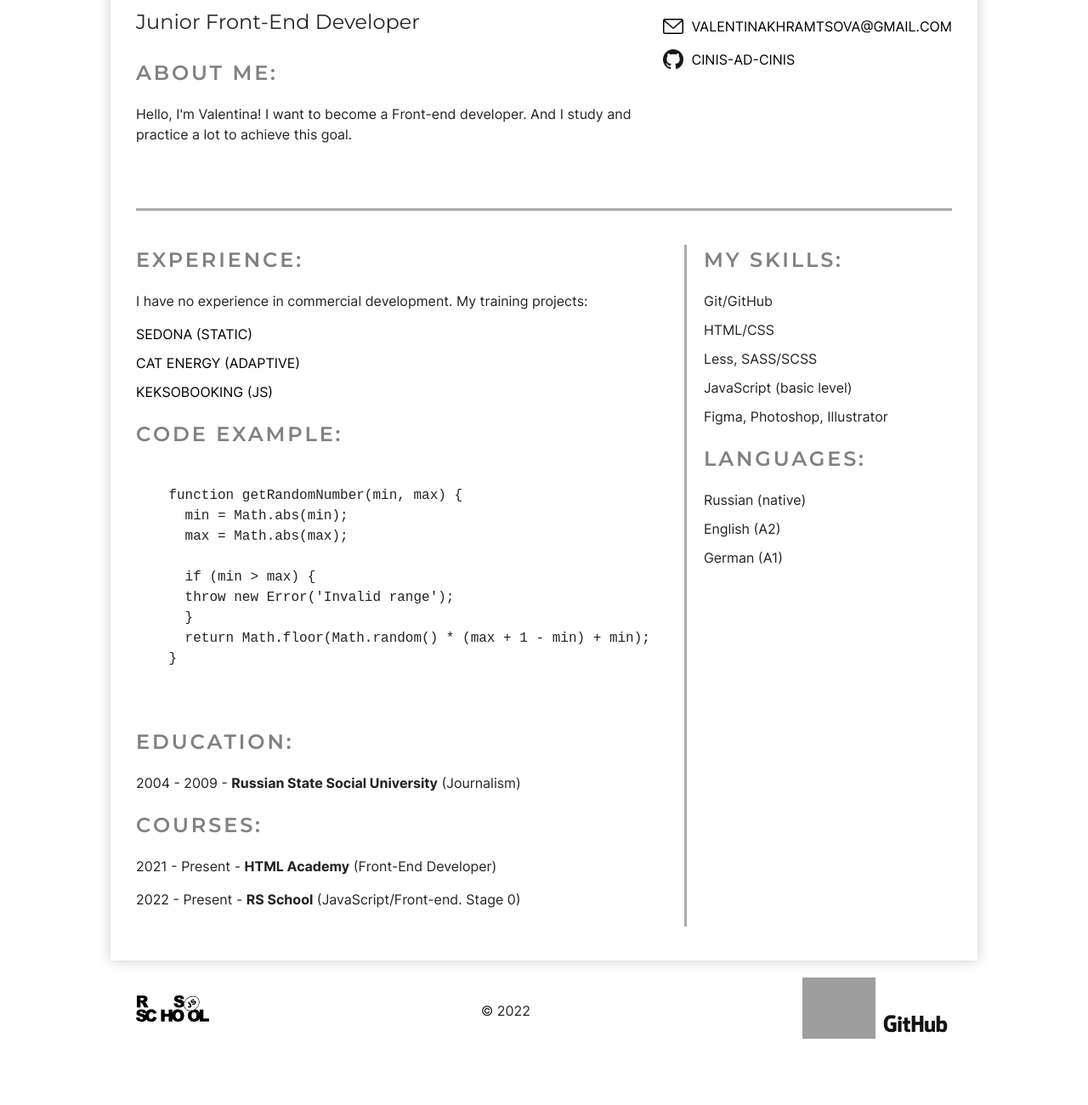
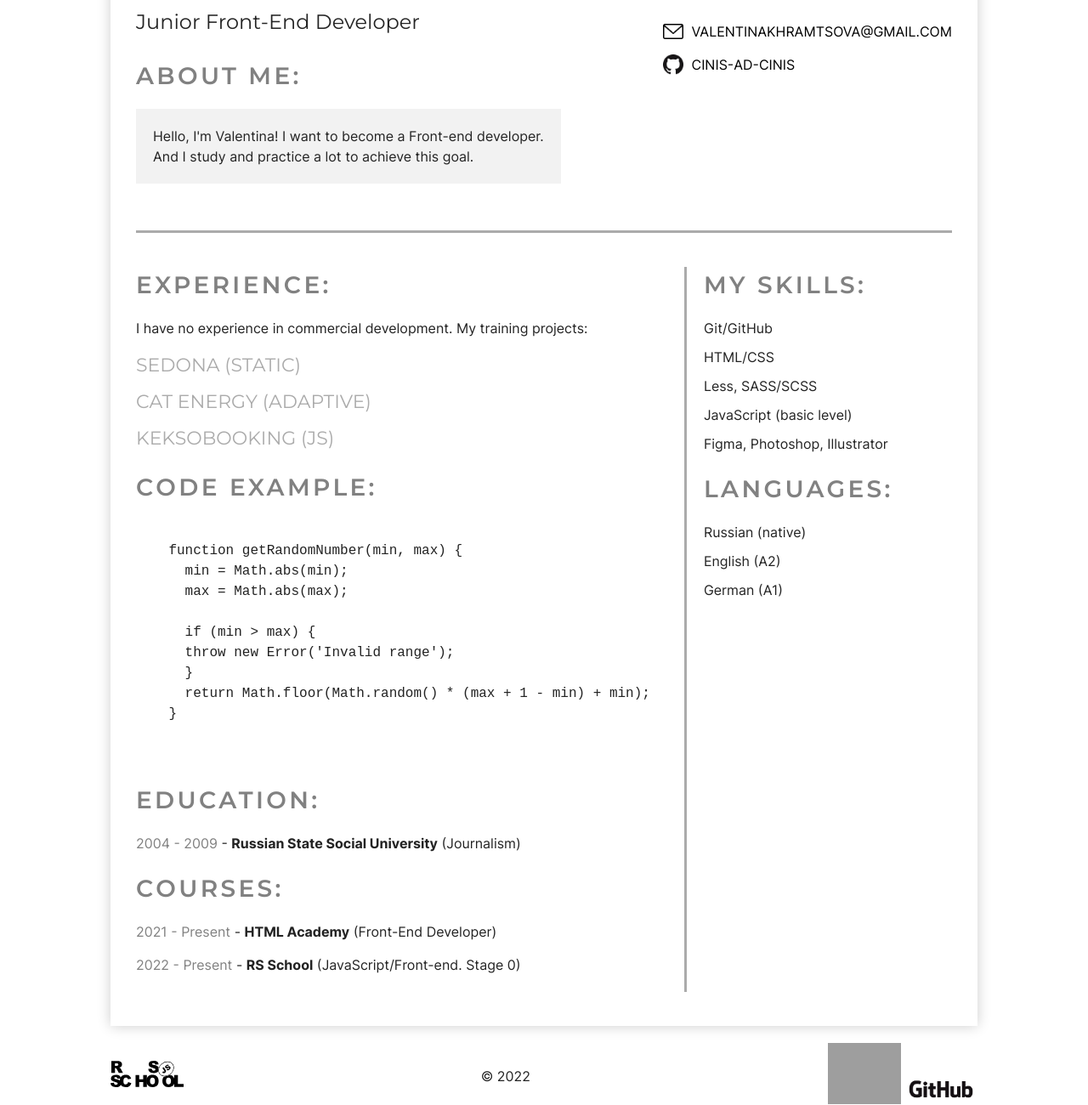
Before and after one commit to cinis-ad-cinis/rsschool-cv, a plain HTML site: page index.html in a window 1280 px wide. Shown: the part 280-1580 px from the top of the page at 85% size. Before the commit the page ends 1528 px from the top, so only its background shows below. Drawn offline with Linux system fonts and the light colour scheme; grey boxes are pictures that could not be loaded.

Commit message:
feat: add decorative

```diff
--- a/css/style.css
+++ b/css/style.css
@@ -97,12 +97,30 @@
   color: #000000;
 }
 
+.nav__link:hover,
+.section__link:hover,
+.footer__link:hover {
+  opacity: 0.5;
+}
+
+.nav__link:active,
+.section__link:active,
+.footer__link:active {
+  opacity: 0.3;
+}
+
+.nav__link:focus,
+.section__link:focus,
+.footer__link:focus {
+  outline-color: #818181;
+}
+
 .upper-wrapper {
   position: relative;
   display: grid;
   grid-template-columns: 2fr 1fr;
   padding-top: 120px;
-  padding-bottom: 40px;
+  padding-bottom: 20px;
   border-bottom: 3px solid #ababab;
 }
 
@@ -126,6 +144,7 @@
 .section__title {
   margin: 0;
   margin-bottom: 18px;
+  font-size: 28px;
   font-family: "Montserrat", sans-serif;
   font-weight: 600;
   text-transform: uppercase;
@@ -159,6 +178,13 @@
   color: #000000;
 }
 
+.section__link--project {
+  font-family: "Montserrat";
+  font-size: 22px;
+  font-weight: 400;
+  color: #ababab;
+}
+
 .section__link-image {
   width: 24px;
   height: 24px;
@@ -180,10 +206,20 @@
   margin-bottom: 15px;
 }
 
+.section__description--about {
+  width: 500px;
+  padding: 20px;
+  background-color: #f2f2f2;
+}
+
+.section__description  span {
+  color: #818181;
+}
+
 .main__avatar {
   position: absolute;
   display: block;
-  bottom: 270px;
+  bottom: 300px;
 }
 
 .main__title {
@@ -216,10 +252,6 @@
   grid-row: 1 / 4;
 }
 
-section__code {
-  margin: 0;
-}
-
 .footer {
   display: flex;
   justify-content: space-between;
@@ -227,6 +259,11 @@ section__code {
   padding: 20px 0;
 }
 
+.footer-container {
+  width: 1020px;
+  margin: 0 auto;
+}
+
 .footer__link {
   text-decoration: none;
 }
--- a/index.html
+++ b/index.html
@@ -52,7 +52,7 @@
         <section class="section section--about" id="about">
           <h2 class="section__title">About me:</h2>
           <p class="section__description section__description--about">Hello, I'm Valentina! I want to become a
-            Front-end developer. And I study and practice a lot to achieve this goal.</p>
+            Front-end developer. And&nbsp;I study and practice a lot to achieve this goal.</p>
         </section>
 
         <section class="section section--contacts" id="contacts">
@@ -78,15 +78,15 @@
               projects:</p>
             <ul class="section__list">
               <li class="section__item">
-                <a class="section__link" href="https://cinis-ad-cinis.github.io/1875975-sedona-32/"
+                <a class="section__link section__link--project" href="https://cinis-ad-cinis.github.io/1875975-sedona-32/"
                   target="_blank">Sedona (static)</a>
               </li>
               <li class="section__item">
-                <a class="section__link" href="https://cinis-ad-cinis.github.io/1875975-cat-energy-24/"
+                <a class="section__link section__link--project" href="https://cinis-ad-cinis.github.io/1875975-cat-energy-24/"
                   target="_blank">Cat Energy (adaptive)</a>
               </li>
               <li class="section__item">
-                <a class="section__link" href="https://cinis-ad-cinis.github.io/1875975-keksobooking-25/"
+                <a class="section__link section__link--project" href="https://cinis-ad-cinis.github.io/1875975-keksobooking-25/"
                   target="_blank">Keksobooking (JS)</a>
               </li>
             </ul>
@@ -155,7 +155,7 @@
     </main>
   </div>
 
-  <footer class="footer content-container">
+  <footer class="footer footer-container">
     <a class="footer__link" href="https://rs.school/js/" target="_blank">
       <img class="footer__logo" src="./assets/img/rs_school_js.svg" alt="RS School Logo" width="86" height="32">
     </a>
```
